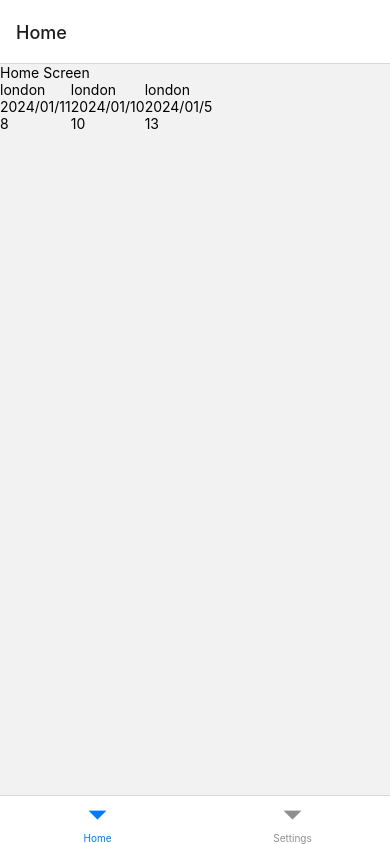
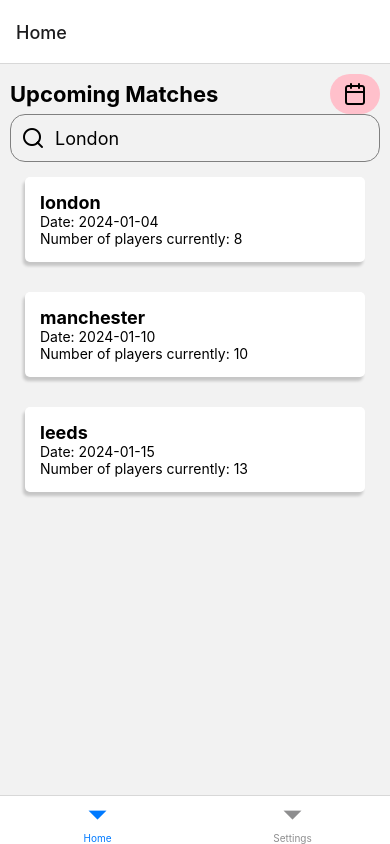
Before and after one commit to Musty-AND/footy-pals, a React Native app: screen /Home in a window 390 px wide. Built offline with nearby package versions, Linux system fonts and the light colour scheme.

Commit message:
search bar, filtering and some new components A GWARN

```diff
--- a/package.json
+++ b/package.json
@@ -11,14 +11,17 @@
   "dependencies": {
     "@react-navigation/bottom-tabs": "^6.5.11",
     "@react-navigation/native": "^6.1.9",
+    "dayjs": "^1.11.10",
     "expo": "~49.0.15",
     "expo-status-bar": "~1.6.0",
     "react": "18.2.0",
-    "react-native": "0.72.6"
+    "react-native": "0.72.6",
+    "react-native-ui-datepicker": "^1.0.11"
   },
   "devDependencies": {
     "@babel/core": "^7.20.0",
     "@types/react": "~18.2.14",
+    "@types/react-native": "^0.73.0",
     "typescript": "^5.1.3"
   },
   "private": true
--- /dev/null
+++ b/src/components/Calendar.tsx
@@ -0,0 +1,33 @@
+import React, { useState } from "react";
+import { View, StyleSheet } from "react-native";
+import DateTimePicker from "react-native-ui-datepicker";
+import dayjs from "dayjs";
+
+type CalendarProps = {
+  value: any;
+  setValue: (a: any) => void;
+};
+
+const Calendar = ({ value, setValue }: CalendarProps) => {
+  // const [value, setValue] = useState<any>(dayjs());
+  // console.log("dayJS", dayjs());
+
+  return (
+    <View style={styles.container}>
+      <DateTimePicker
+        locale="en"
+        mode="date"
+        value={value}
+        onValueChange={(date) => setValue(date)}
+      />
+    </View>
+  );
+};
+
+export default Calendar;
+
+const styles = StyleSheet.create({
+  container: {
+    backgroundColor: "#F5FCFF",
+  },
+});
--- a/src/components/Match.tsx
+++ b/src/components/Match.tsx
@@ -2,16 +2,29 @@ import React from "react";
 import { View, Text, StyleSheet } from "react-native";
 import { Match } from "../types";
 
-const MatchCard = ({ location, time, numberOfPlayers }: Match) => {
+const MatchCard = ({ location, date, numberOfPlayers, ...rest }: Match) => {
   return (
-    <View>
-      <Text>{location}</Text>
-      <Text>{time}</Text>
-      <Text>{numberOfPlayers}</Text>
+    <View style={styles.container}>
+      <Text style={styles.title}>{location}</Text>
+      <Text>Date: {date}</Text>
+      <Text>Number of players currently: {numberOfPlayers}</Text>
     </View>
   );
 };
 
 export default MatchCard;
 
-const styles = StyleSheet.create({});
+const styles = StyleSheet.create({
+  container: {
+    marginHorizontal: 15,
+    marginVertical: 15,
+    backgroundColor: "white",
+    borderRadius: 5,
+    padding: 15,
+    shadowColor: "#171717",
+    shadowOffset: { width: -2, height: 4 },
+    shadowOpacity: 0.2,
+    shadowRadius: 3,
+  },
+  title: { fontSize: 18, fontWeight: "bold" },
+});
--- /dev/null
+++ b/src/components/Modal.tsx
@@ -0,0 +1,103 @@
+import React, { useState } from "react";
+import {
+  Modal as RNModal,
+  StyleSheet,
+  Text,
+  View,
+  Pressable,
+  Alert,
+} from "react-native";
+import { Modal as ModalType } from "../types";
+
+const Modal = ({
+  heading,
+  buttonText,
+  children,
+  button,
+  open,
+  setOpen,
+}: ModalType) => {
+  return (
+    <View>
+      <RNModal
+        animationType="slide"
+        transparent={true}
+        visible={open}
+        onRequestClose={() => {
+          Alert.alert("Modal has been closed.");
+          setOpen(!open);
+        }}
+      >
+        <View style={styles.centeredView}>
+          <View style={styles.modalView}>
+            <Text style={styles.modalText}>{heading}</Text>
+            {children}
+            <Pressable
+              style={[styles.button, styles.buttonClose]}
+              onPress={() => setOpen(!open)}
+            >
+              <Text style={styles.textStyle}>{buttonText}</Text>
+            </Pressable>
+          </View>
+        </View>
+      </RNModal>
+      <Pressable
+        style={[styles.OpenButtonContainer]}
+        onPress={() => setOpen(true)}
+      >
+        {button}
+      </Pressable>
+    </View>
+  );
+};
+
+export default Modal;
+
+const styles = StyleSheet.create({
+  centeredView: {
+    flex: 1,
+    justifyContent: "center",
+    alignItems: "center",
+  },
+  modalView: {
+    margin: 20,
+    backgroundColor: "white",
+    borderRadius: 20,
+    padding: 35,
+    alignItems: "center",
+    shadowColor: "#000",
+    shadowOffset: {
+      width: 0,
+      height: 2,
+    },
+    shadowOpacity: 0.25,
+    shadowRadius: 4,
+    elevation: 5,
+  },
+  button: {
+    borderRadius: 20,
+    padding: 10,
+    elevation: 2,
+  },
+  OpenButtonContainer: {
+    height: 40,
+    width: 50,
+    borderRadius: 20,
+    display: "flex",
+    justifyContent: "center",
+    alignItems: "center",
+    backgroundColor: "pink",
+  },
+  buttonClose: {
+    backgroundColor: "#2196F3",
+  },
+  textStyle: {
+    color: "white",
+    fontWeight: "bold",
+    textAlign: "center",
+  },
+  modalText: {
+    marginBottom: 15,
+    textAlign: "center",
+  },
+});
--- /dev/null
+++ b/src/components/SearchBar.tsx
@@ -0,0 +1,45 @@
+import React, { useState } from "react";
+import { View, StyleSheet, Text, TextInput } from "react-native";
+import { Feather } from "@expo/vector-icons";
+
+type SearchBarProps = {
+  content: string;
+  setContent: (value: string) => void;
+};
+const SearchBar = ({ content, setContent }: SearchBarProps) => {
+  // no ts error here because type is implied  by the "" I have entered below
+
+  console.log(content);
+  return (
+    <View style={styles.searchContainer}>
+      <Feather name="search" size={24} color="black" />
+      <TextInput
+        value={content}
+        style={styles.input}
+        onChangeText={(text) => {
+          setContent(text);
+        }}
+        placeholder="London"
+        autoCorrect={false}
+      />
+    </View>
+  );
+};
+
+export default SearchBar;
+
+const styles = StyleSheet.create({
+  searchContainer: {
+    flexDirection: "row",
+    borderWidth: 1,
+    borderColor: "grey",
+    borderRadius: 15,
+    display: "flex",
+    alignItems: "center",
+    padding: 10,
+  },
+  input: {
+    fontSize: 18,
+    marginLeft: 10,
+  },
+});
--- a/src/mocks/matches.ts
+++ b/src/mocks/matches.ts
@@ -4,23 +4,26 @@ export const mockMatches: Match[] = [
   {
     location: "london",
     placeName: "wembley goals",
-    time: "2024/01/11",
+    date: "2024-01-04",
+    time: "10:00:00",
     price: 50,
     eachSide: 5,
     numberOfPlayers: 8,
   },
   {
-    location: "london",
+    location: "manchester",
     placeName: "Osterly goals",
-    time: "2024/01/10",
+    date: "2024-01-10",
+    time: "10:00:00",
     price: 20,
     eachSide: 6,
     numberOfPlayers: 10,
   },
   {
-    location: "london",
+    location: "leeds",
     placeName: "Barnet Power league",
-    time: "2024/01/5",
+    date: "2024-01-15",
+    time: "10:00:00",
     price: 40,
     eachSide: 7,
     numberOfPlayers: 13,
--- a/src/screens/homeScreen.tsx
+++ b/src/screens/homeScreen.tsx
@@ -1,25 +1,67 @@
-import React from "react";
-import { View, Text, FlatList } from "react-native";
+import React, { useState } from "react";
+import { View, Text, FlatList, StyleSheet } from "react-native";
 import MatchCard from "../components/Match";
 import { useMatchContext } from "../context/MatchContext";
+import Calendar from "../components/Calendar";
+import Modal from "../components/Modal";
+import { Feather } from "@expo/vector-icons";
+import dayjs from "dayjs";
+import { DateType } from "react-native-ui-datepicker";
+import SearchBar from "../components/SearchBar";
 
 const HomeScreen = () => {
   const { matches } = useMatchContext();
+  const [date, setDate] = useState<DateType>();
+  const [open, setOpen] = useState<boolean>(false);
+  const [content, setContent] = useState("");
 
+  // console.log("date from homepage", date);
+
+  const applicableDates = date
+    ? matches.filter((match) => match.date === dayjs(date).format("YYYY-MM-DD"))
+    : matches;
+
+  const searchedTerm = matches.filter((match) =>
+    match.location.includes(content)
+  );
+  // useMemo ?
   return (
-    <View>
-      <Text>Home Screen</Text>
+    <View style={styles.container}>
+      <View style={styles.modalContainer}>
+        <View style={styles.headingContainer}>
+          <Text
+            style={{
+              ...styles.title,
+              textAlign: "left",
+            }}
+          >
+            Upcoming Matches
+          </Text>
+        </View>
+        <Modal
+          heading="Choose Date"
+          buttonText="Close Calendar"
+          button={<Feather name="calendar" size={24} color="black" />}
+          open={open}
+          setOpen={setOpen}
+        >
+          <Calendar
+            value={date}
+            // same thing as lines 46-48
+            // setValue={setValue}
+            setValue={(date) => {
+              setDate(date);
+              setOpen(false);
+            }}
+          />
+        </Modal>
+      </View>
+      <SearchBar content={content} setContent={setContent} />
+
       <FlatList
-        horizontal={true}
-        data={matches}
+        data={applicableDates}
         renderItem={({ item }) => {
-          return (
-            <MatchCard
-              location={item.location}
-              time={item.time}
-              numberOfPlayers={item.numberOfPlayers}
-            />
-          );
+          return <MatchCard {...item} />;
         }}
       />
     </View>
@@ -27,3 +69,24 @@ const HomeScreen = () => {
 };
 
 export default HomeScreen;
+
+const styles = StyleSheet.create({
+  container: {
+    padding: 10,
+  },
+  modalContainer: {
+    display: "flex",
+    flexDirection: "row",
+  },
+
+  headingContainer: {
+    flex: 1,
+    display: "flex",
+    justifyContent: "center",
+  },
+  title: {
+    fontSize: 22,
+    fontWeight: "bold",
+    textAlign: "center",
+  },
+});
```
Also changed, not shown: src/types.ts (+12 -1 lines), 1 other file (tests, documents, lock files or other folders).
